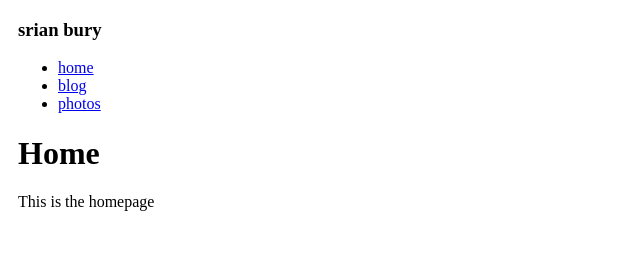
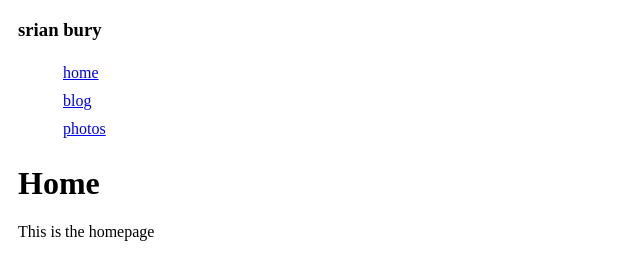
Before and after one commit to srianbury/gatsby-website, a Gatsby site: page / in a window 1280 px wide. Shown: the whole page, without its empty margins (0-640 px from the left). Built offline with nearby package versions, Linux system fonts and the light colour scheme; Gatsby itself is replaced by a stand-in of ours.

Commit message:
feat(nav): padding and inline

```diff
--- /dev/null
+++ b/src/components/header.css
@@ -0,0 +1,7 @@
+ul {
+    list-style-type: none;
+}
+
+.list-item {
+    padding: 5px;
+}
--- a/src/components/header.js
+++ b/src/components/header.js
@@ -1,5 +1,7 @@
 import React from "react"
 import { Link } from "gatsby"
+
+import "./header.css"
 
 const Header = ({ siteTitle }) => (
   <div>
@@ -7,17 +9,17 @@ const Header = ({ siteTitle }) => (
       <h3 to="/">{siteTitle}</h3>
     </Link>
     <ul>
-      <li>
-        <Link to="/">home</Link>
-      </li>
-      <li>
-        <Link to="/blog/">blog</Link>
-      </li>
-      <li>
-        <Link to="/photos/">photos</Link>
-      </li>
+      <ListItem to="/" text="home" />
+      <ListItem to="/blog/" text="blog" />
+      <ListItem to="/photos/" text="photos" />
     </ul>
   </div>
 )
 
+const ListItem = ({ to, text }) => (
+  <li className="list-item">
+    <Link to={to}>{text}</Link>
+  </li>
+)
+
 export default Header
```
